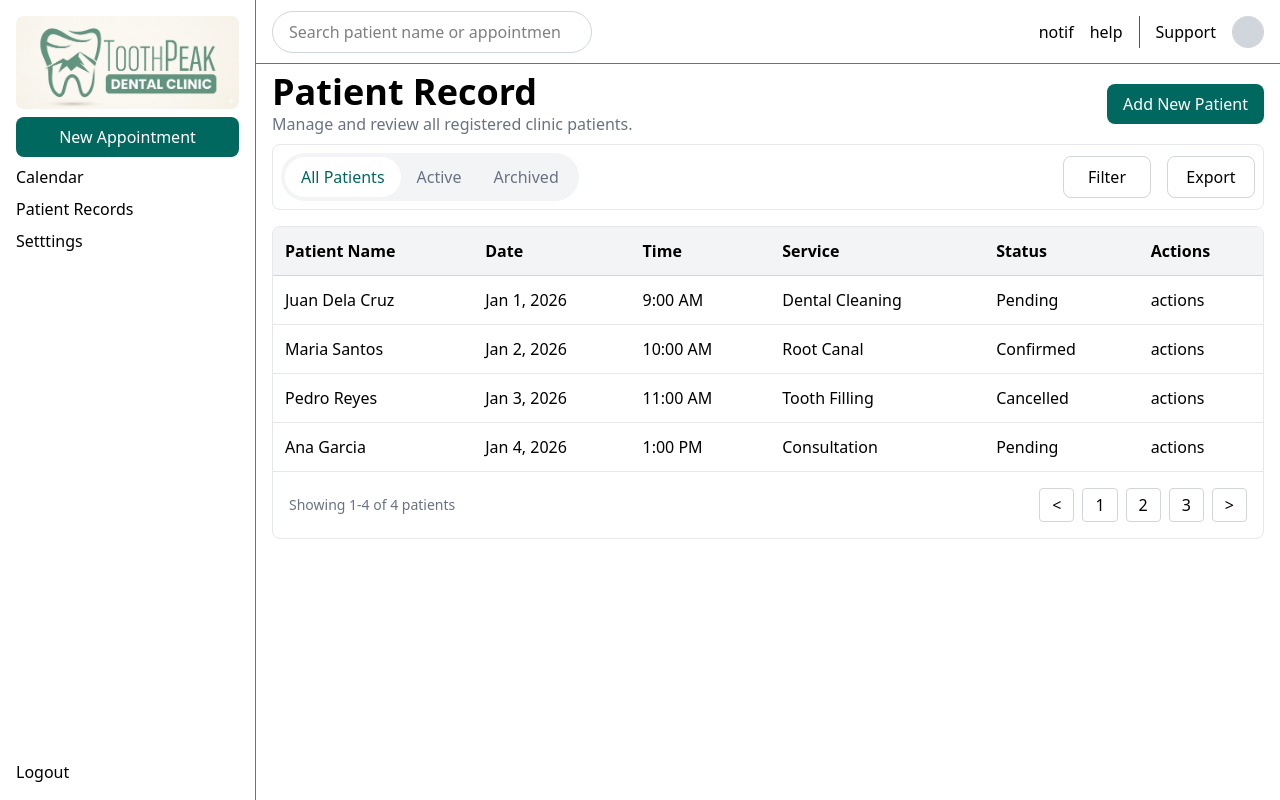
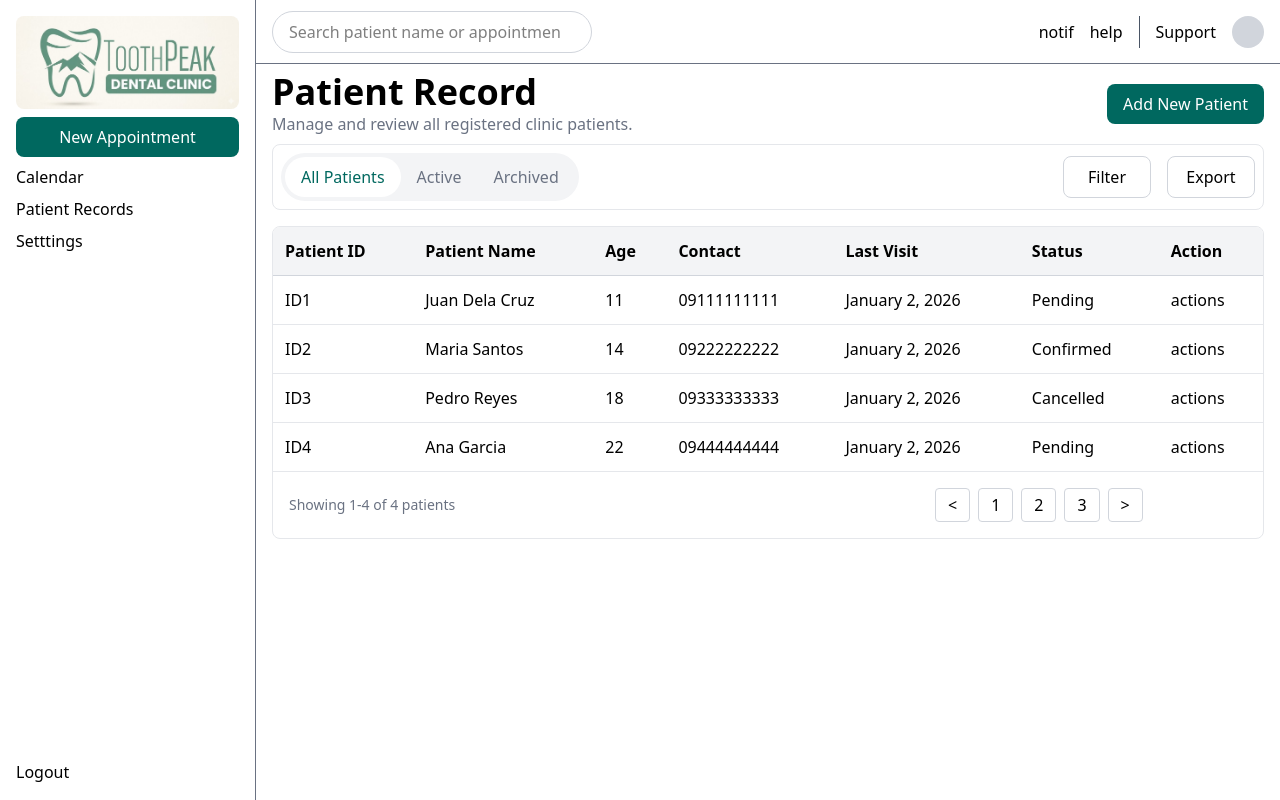
Before and after one commit to jazz212/3D_Dental_System, a Next.js app: page /dashboard/patientrecords in a window 1280 px wide. Built offline with nearby package versions, Linux system fonts and the light colour scheme.

Commit message:
table of patient records

```diff
--- a/app/components/PatientRecords.js
+++ b/app/components/PatientRecords.js
@@ -44,55 +44,62 @@ export default function PatientRecords() {
           <thead>
             <tr>
               <th className="text-left p-3 bg-gray-100 border-b border-gray-300">
+                Patient ID
+              </th>
+              <th className="text-left p-3 bg-gray-100 border-b border-gray-300">
                 Patient Name
               </th>
               <th className="text-left p-3 bg-gray-100 border-b border-gray-300">
-                Date
+                Age
               </th>
               <th className="text-left p-3 bg-gray-100 border-b border-gray-300">
-                Time
+                Contact
               </th>
               <th className="text-left p-3 bg-gray-100 border-b border-gray-300">
-                Service
+                Last Visit
               </th>
               <th className="text-left p-3 bg-gray-100 border-b border-gray-300">
                 Status
               </th>
               <th className="text-left p-3 bg-gray-100 border-b border-gray-300">
-                Actions
+                Action
               </th>
             </tr>
           </thead>
           <tbody>
             <tr>
+              <td className="p-3 border-b border-gray-200">ID1</td>
               <td className="p-3 border-b border-gray-200">Juan Dela Cruz</td>
-              <td className="p-3 border-b border-gray-200">Jan 1, 2026</td>
-              <td className="p-3 border-b border-gray-200">9:00 AM</td>
-              <td className="p-3 border-b border-gray-200">Dental Cleaning</td>
+              <td className="p-3 border-b border-gray-200">11</td>
+              <td className="p-3 border-b border-gray-200">09111111111</td>
+              <td className="p-3 border-b border-gray-200">January 2, 2026</td>
               <td className="p-3 border-b border-gray-200">Pending</td>
               <td className="p-3 border-b border-gray-200">actions</td>
             </tr>
             <tr>
+              <td className="p-3 border-b border-gray-200">ID2</td>
               <td className="p-3 border-b border-gray-200">Maria Santos</td>
-              <td className="p-3 border-b border-gray-200">Jan 2, 2026</td>
-              <td className="p-3 border-b border-gray-200">10:00 AM</td>
-              <td className="p-3 border-b border-gray-200">Root Canal</td>
+              <td className="p-3 border-b border-gray-200">14</td>
+              <td className="p-3 border-b border-gray-200">09222222222</td>
+              <td className="p-3 border-b border-gray-200">January 2, 2026</td>
               <td className="p-3 border-b border-gray-200">Confirmed</td>
               <td className="p-3 border-b border-gray-200">actions</td>
             </tr>
             <tr>
+              <td className="p-3 border-b border-gray-200">ID3</td>
               <td className="p-3 border-b border-gray-200">Pedro Reyes</td>
-              <td className="p-3 border-b border-gray-200">Jan 3, 2026</td>
-              <td className="p-3 border-b border-gray-200">11:00 AM</td>
-              <td className="p-3 border-b border-gray-200">Tooth Filling</td>
+              <td className="p-3 border-b border-gray-200">18</td>
+              <td className="p-3 border-b border-gray-200">09333333333</td>
+              <td className="p-3 border-b border-gray-200">January 2, 2026</td>
               <td className="p-3 border-b border-gray-200">Cancelled</td>
               <td className="p-3 border-b border-gray-200">actions</td>
             </tr>
             <tr>
+              <td className="p-3 border-b border-gray-200">ID4</td>
               <td className="p-3 border-b border-gray-200">Ana Garcia</td>
-              <td className="p-3 border-b border-gray-200">Jan 4, 2026</td>
-              <td className="p-3 border-b border-gray-200">1:00 PM</td>
-              <td className="p-3 border-b border-gray-200">Consultation</td>
+              <td className="p-3 border-b border-gray-200">22</td>
+              <td className="p-3 border-b border-gray-200">09444444444</td>
+              <td className="p-3 border-b border-gray-200">January 2, 2026</td>
               <td className="p-3 border-b border-gray-200">Pending</td>
               <td className="p-3 border-b border-gray-200">actions</td>
             </tr>
```
